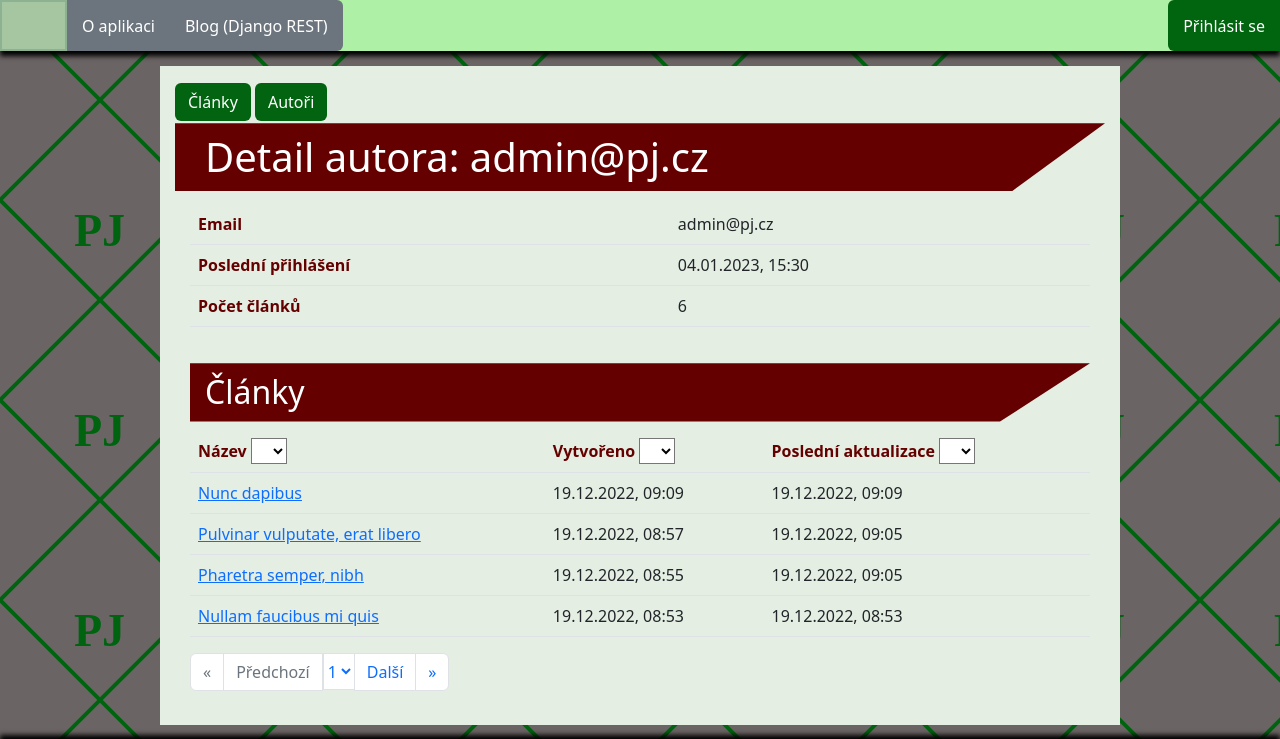
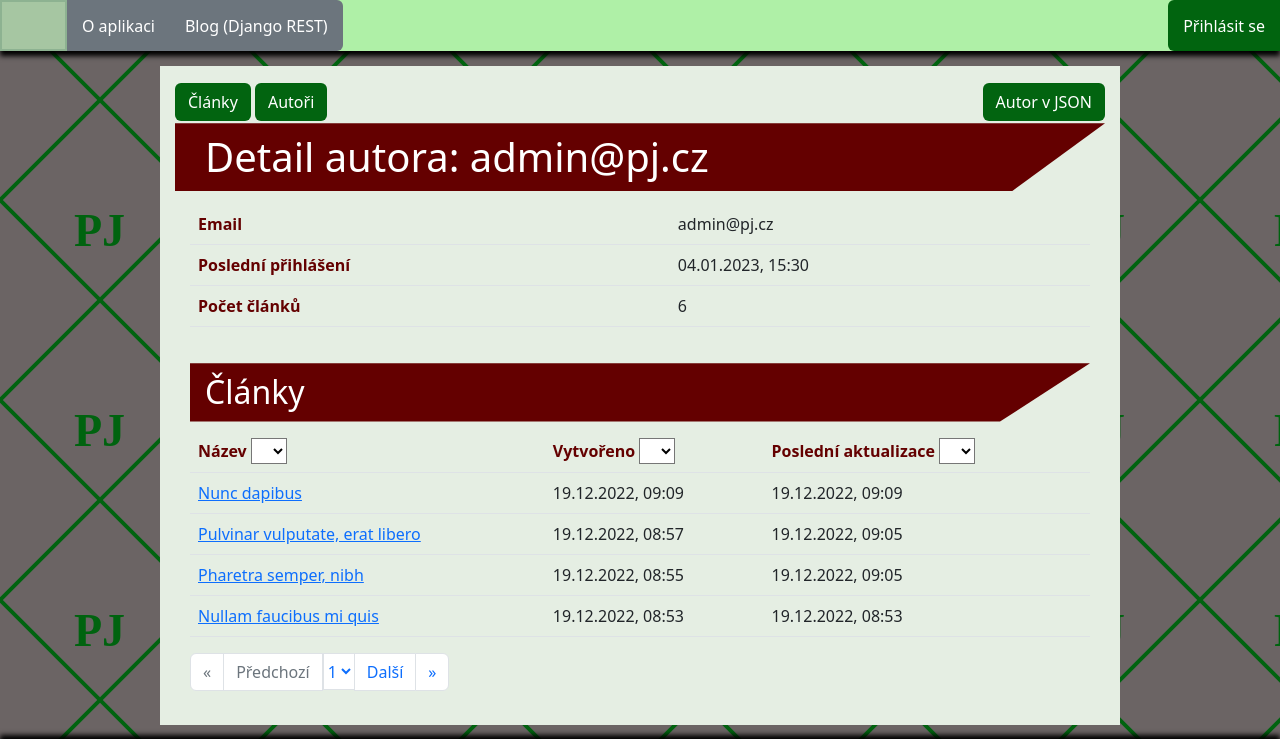
Before and after one commit to matejJezek/mujprojekt, a Django app: page /blog/autori/15/ in a window 1280 px wide. Shown: the top 739 px of the page. Run offline with Django 4.2, Linux system fonts and the light colour scheme; data comes from the database, SQL or seed files in the repository; both versions use the stored data as it was after the commit; some libraries are stand-ins or nearby versions; grey boxes are pictures that could not be loaded.

Commit message:
data v JSON – Django REST

```diff
--- a/evidence_pojisteni/static/css/style_e.css
+++ b/evidence_pojisteni/static/css/style_e.css
@@ -80,6 +80,9 @@ html{
     flex-wrap: wrap;
 }
 .tlacitka_blog_menu{
+    display: flex;
+    flex-wrap: wrap;
+    justify-content: space-between;
     margin-top: 4px;
     margin-left: 2px;
 }
--- a/evidence_pojisteni/templates/evidence_pojisteni/detail_autora.html
+++ b/evidence_pojisteni/templates/evidence_pojisteni/detail_autora.html
@@ -9,6 +9,7 @@
     {% block content %}
       <header class="sablona__section__header">
         <div class="tlacitka_blog_menu">
+          <div>
             <a
                 href="{% url 'clanek-list' %}"
                 class="btn btn-zelene section__tlacitko">
@@ -19,6 +20,13 @@
                 href="{% url 'uzivatel-list' %}"
                 class="btn btn-zelene section__tlacitko">
               Autoři
+            </a>
+          </div>
+
+          <a
+              href="{% url 'uzivatel-json-detail' autor.id %}"
+              class="btn btn-zelene section__tlacitko">
+            Autor v JSON
           </a>
         </div>
 
--- a/evidence_pojisteni/views.py
+++ b/evidence_pojisteni/views.py
@@ -351,8 +351,9 @@ stránky přišel z pohledu konstruovaného frameworkem Django Rest.
     # Blok podmínek, které určují, co řadíme a do proměnné
     # 'objekty_na_stranku' nám ukládá seřazené objekty podle daných
     # kritérií v počtu na danou stránku.
-    # raw SQL dotazy jsou zde využity, protože přednastavené databázové
-    # metody v DJANGU nenabízí možnost OFFSETU v databázi.
+    # Raw SQL dotazy jsou zde využity, protože přednastavené databázové
+    # metody v DJANGU nenabízí možnost OFFSETU v databázi, spojování tabulek
+    # a fulltextové vyhledávání.
     if seradit_co == 'seradit_pojistenci_index':
         pocet_objektu_celkem = trida_objektu.objects.count()
         objekty_na_stranku = trida_objektu.objects.raw(
@@ -565,6 +566,11 @@ stránky přišel z pohledu konstruovaného frameworkem Django Rest.
         }
     )
 
+    # Pokud dotaz na zobrazení stránky přišel z funkcionality
+    # frameworku Django Rest.
+    if django_rest:
+        return Response(slovnik_k_odeslani, template_name=adresa_stranky)
+
     # Objektu 'response' přiřadíme požadavek na zobrazení 'templete'.
     response = render(request, adresa_stranky, slovnik_k_odeslani)
 
@@ -742,9 +748,9 @@ class AutorViewSet(viewsets.ReadOnlyModelViewSet):
     """
     queryset = Uzivatel.objects.filter(je_admin=True)
     serializer_class = Autor_serializer
-    renderer_classes=[renderers.TemplateHTMLRenderer]
-
-    def retrieve(self, request, pk, format=None):
+    renderer_classes = [renderers.TemplateHTMLRenderer]
+
+    def retrieve(self, request, pk=None, format=None):
 
         try:
             autor = self.get_object()
@@ -755,7 +761,7 @@ class AutorViewSet(viewsets.ReadOnlyModelViewSet):
             )
             return redirect('uzivatel-list')
 
-        serializer = Autor_serializer(
+        serializer_autor = Autor_serializer(
             autor,
             context={'request': request}
         )
@@ -764,12 +770,35 @@ class AutorViewSet(viewsets.ReadOnlyModelViewSet):
             request,
             adresa_stranky='evidence_pojisteni/detail_autora.html',
             slovnik_k_odeslani={
-                'autor': serializer.data
+                'autor': serializer_autor.data
             },
             trida_objektu=Clanek,
             seradit_co='seradit_detail_autora__clanky',
             seradit_podle='-id',
             django_rest=True
+        )
+
+    @action(detail=True, renderer_classes=[renderers.JSONRenderer])
+    def json_detail(self, request, pk=None, format=None):
+
+        try:
+            autor = self.get_object()
+        except:
+            messages.error(
+                request, """Autor neexistuje! Nelze
+                zobrazit jeho detail."""
+            )
+            return redirect('uzivatel-list')
+
+        serializer_autor = Autor_serializer(
+            autor,
+            context={'request': request}
+        )
+
+        return Response(
+            {
+                'autor': serializer_autor.data,
+            },
         )
 
     def list(self, request, format=None):
@@ -784,6 +813,26 @@ class AutorViewSet(viewsets.ReadOnlyModelViewSet):
             django_rest=True
         )
 
+    @action(detail=False, renderer_classes=[renderers.JSONRenderer])
+    def json_list(self, request, format=None):
+
+        autori = Uzivatel.objects.filter(je_admin=True)
+
+        serializer_autor = Autor_serializer(
+            autori,
+            many=True,
+            context={'request': request}
+        )
+
+        return Response(
+            {
+                'autori': serializer_autor.data,
+            },
+        )
+
+    def perform_create(self, serializer):
+        serializer.save(autor=self.request.user)
+
 class ClanekViewSet(viewsets.ModelViewSet):
     """
     This viewset automatically provides `list`, `create`, `retrieve`,
@@ -794,16 +843,15 @@ class ClanekViewSet(viewsets.ModelViewSet):
     queryset = Clanek.objects.all()
     serializer_class = Clanek_serializer
     permission_classes = [
-                            IsAdminOrReadOnly,
-                            IsOwnerOrReadOnly
-                         ]
-    template_name = 'evidence_pojisteni/clanky_index.html'
+        IsAdminOrReadOnly,
+        IsOwnerOrReadOnly
+        ]
     renderer_classes = [
         renderers.JSONRenderer,
         renderers.TemplateHTMLRenderer
         ]
 
-    def retrieve(self, request, pk, format=None):
+    def retrieve(self, request, pk=None, format=None):
 
         try:
             clanek = self.get_object()
@@ -825,6 +873,29 @@ class ClanekViewSet(viewsets.ModelViewSet):
                 'serializer_clanek': serializer_clanek
             },
             template_name='evidence_pojisteni/detail_clanku.html'
+        )
+
+    @action(detail=True, renderer_classes=[renderers.JSONRenderer])
+    def json_detail(self, request, pk=None, format=None):
+
+        try:
+            clanek = self.get_object()
+        except:
+            messages.error(
+                request, """Článek neexistuje! Nelze
+                zobrazit jeho detail."""
+            )
+            return redirect('clanek-list')
+
+        serializer_clanek = Clanek_serializer(
+            clanek,
+            context={'request': request}
+        )
+
+        return Response(
+            {
+                'clanek': serializer_clanek.data,
+            },
         )
 
     def list(self, request, format=None):
@@ -844,6 +915,23 @@ class ClanekViewSet(viewsets.ModelViewSet):
             seradit_co='seradit_clanky_index',
             seradit_podle='-id',
             django_rest=True,
+        )
+
+    @action(detail=False, renderer_classes=[renderers.JSONRenderer])
+    def json_list(self, request, format=None):
+
+        clanky = Clanek.objects.all()
+
+        serializer_clanek = Clanek_serializer(
+            clanky,
+            many=True,
+            context={'request': request}
+        )
+
+        return Response(
+            {
+                'clanky': serializer_clanek.data,
+            },
         )
 
     def perform_create(self, serializer):
--- a/mujprojekt/settings.py
+++ b/mujprojekt/settings.py
@@ -36,8 +36,6 @@ ALLOWED_HOSTS = ['pojistovna-jezek-5973.rostiapp.cz', 'pojistovnajezek.cz', 'www
 # Application definition
 
 INSTALLED_APPS = [
-    # 'django-crispy-forms' ulehčuje stylovat formuláře ve frameworku
-    # 'django'.
     'crispy_forms',
     'crispy_bootstrap5',
     'evidence_pojisteni',
```
Also changed, not shown: evidence_pojisteni/templates/evidence_pojisteni/autori_index.html (+8 -0 lines), evidence_pojisteni/templates/evidence_pojisteni/clanky_index.html (+9 -1 lines), evidence_pojisteni/templates/evidence_pojisteni/detail_clanku.html (+9 -5 lines), db.sqlite3. Lines whose indentation alone changed are shown as unchanged.
